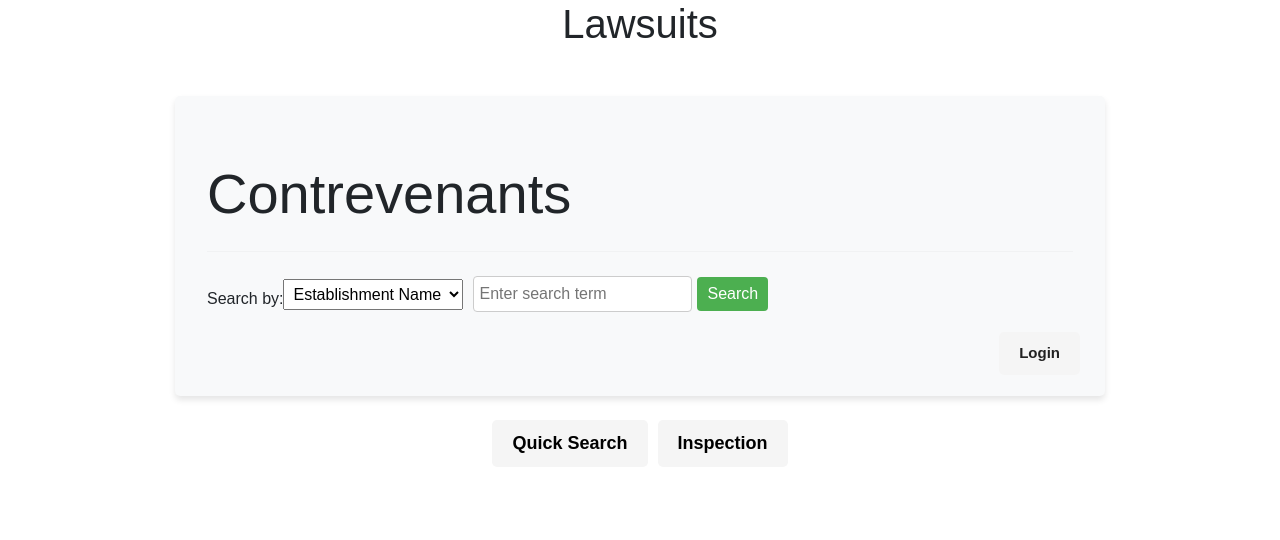
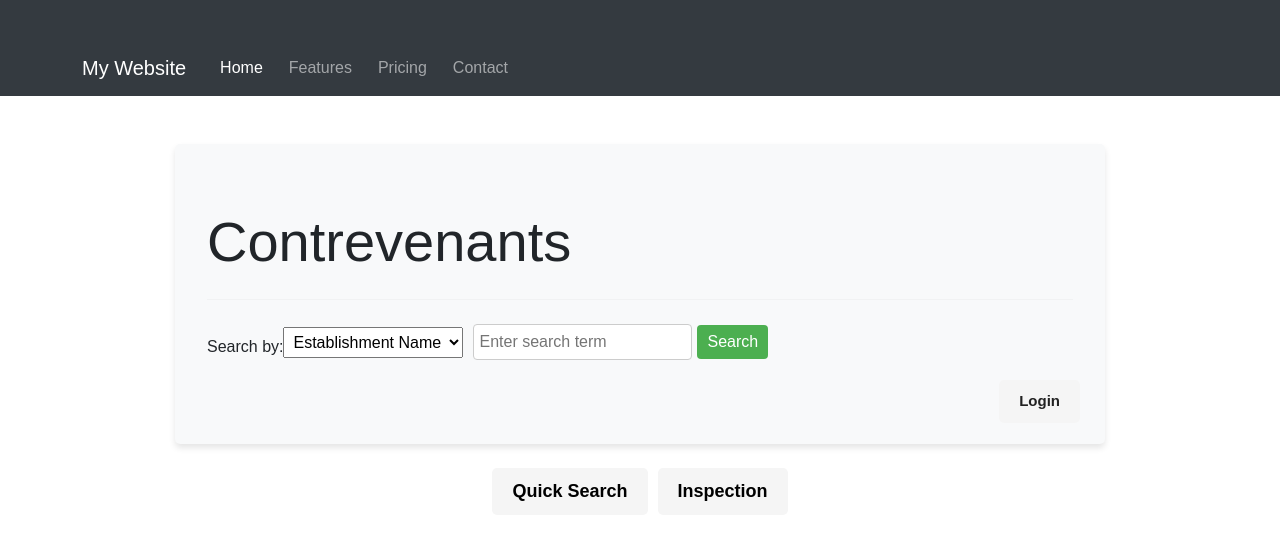
Before and after one commit to Patroklos99/Ville_Montreal, an Angular app in the folder Ville_Montreal_Frontend/: page / in a window 1280 px wide. Shown: the top 540 px of the page. Built offline with nearby package versions, Linux system fonts and the light colour scheme.

Commit message:
minor refactor

```diff
--- a/Ville_Montreal_Frontend/src/app/app.component.html
+++ b/Ville_Montreal_Frontend/src/app/app.component.html
@@ -1,3 +1,3 @@
-<h1 id="lawsuits">{{title}}</h1>
+<app-header></app-header>
 <app-sign-up></app-sign-up>
 <app-search-by></app-search-by>
--- a/Ville_Montreal_Frontend/src/app/app.module.ts
+++ b/Ville_Montreal_Frontend/src/app/app.module.ts
@@ -7,13 +7,15 @@ import { SignUpComponent } from './sign-up/sign-up.component';
 import { SearchByComponent } from './search-by/search-by.component';
 import { QuickSearchComponent } from './quick-search/quick-search.component';
 import { InspectionComponent } from './inspection/inspection.component';
+import { HeaderComponent } from './header/header.component';
 @NgModule({
   declarations: [
     AppComponent,
     SignUpComponent,
     SearchByComponent,
     QuickSearchComponent,
-    InspectionComponent
+    InspectionComponent,
+    HeaderComponent
   ],
   imports: [
     BrowserModule,
```
